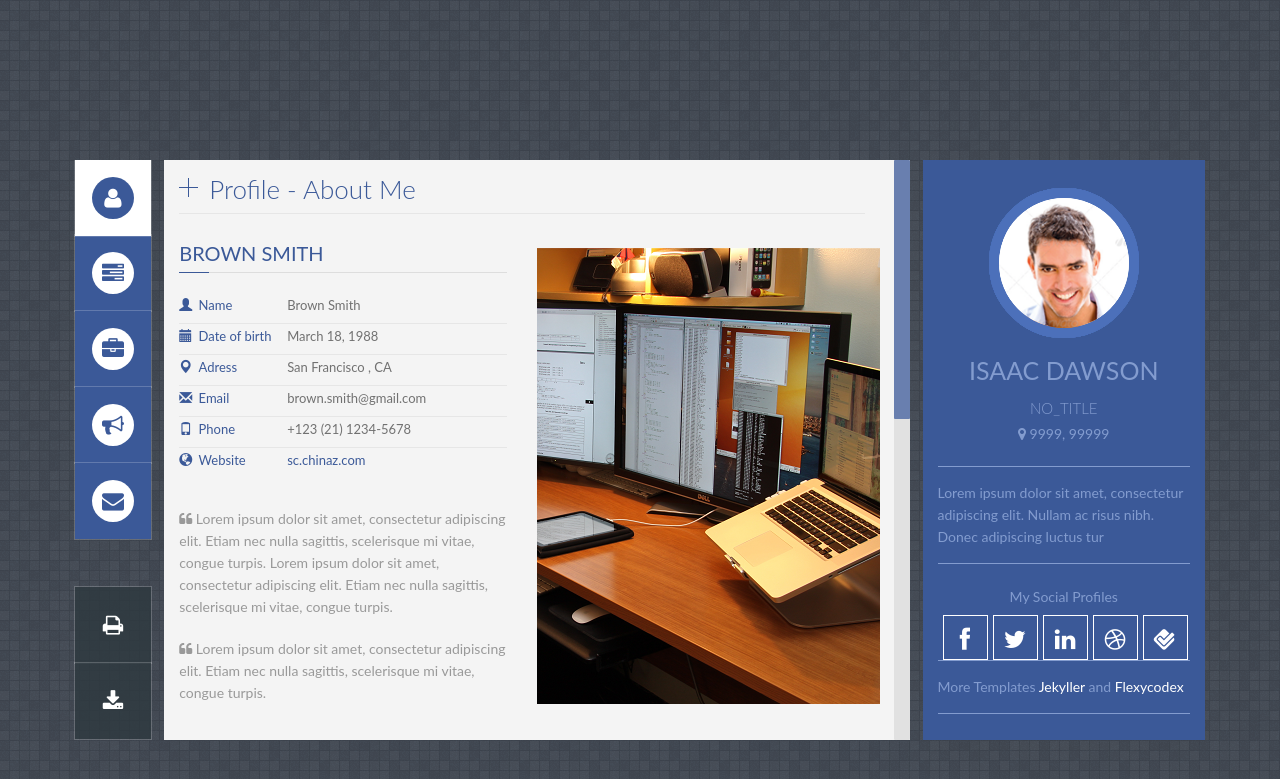
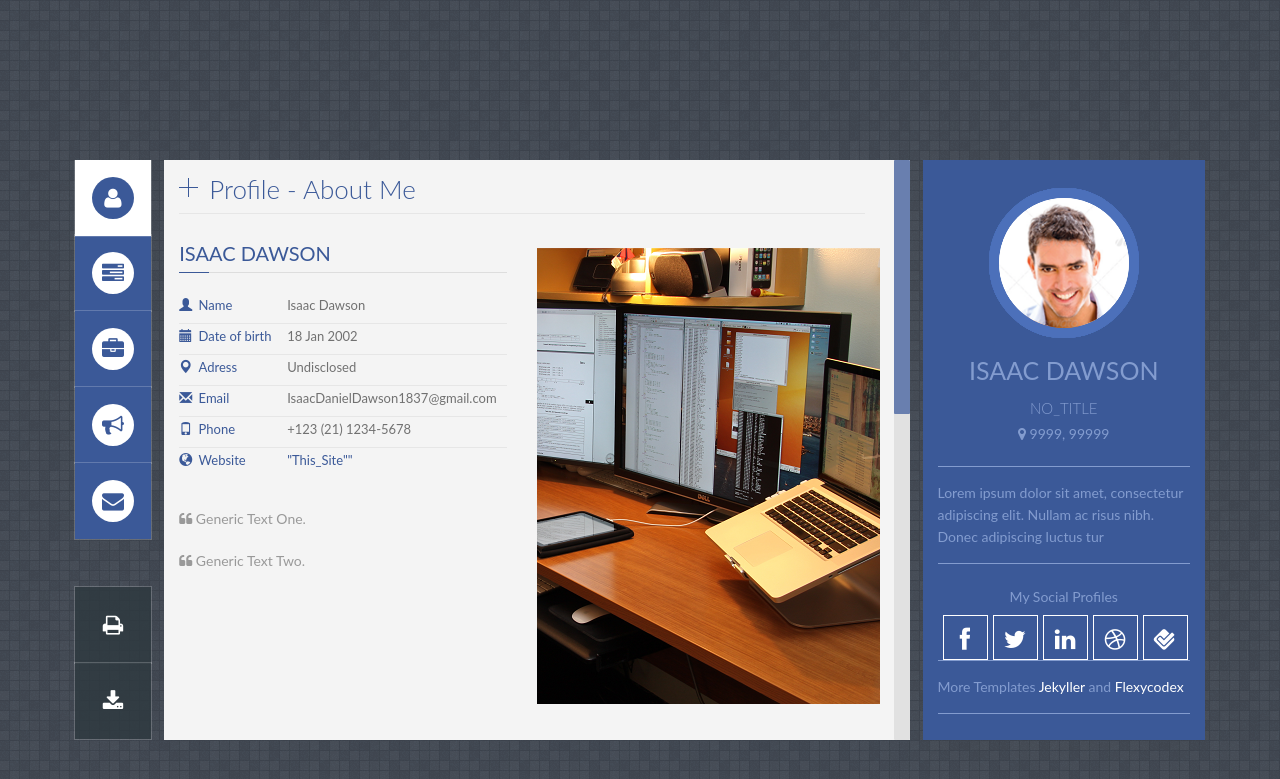
Before and after one commit to Isaac-D-Dawson/Isaac-D-Dawson.github.io, a Jekyll site: the page built from index.html, in a window 1280 px wide. Shown: the top 779 px of the page. Built offline with Jekyll 4.4.1, drawn with Linux system fonts in a browser that asks for light colours; some web fonts are replaced.

Commit message:
Testing profile.html changes

```diff
--- a/_includes/portfolio.html
+++ b/_includes/portfolio.html
@@ -217,7 +217,7 @@
             <div class="portfolio logo" data-cat="logo">
                 <!-- .portfolio-wrapper -->
                 <div class="portfolio-wrapper">
-                    <a href="images/portfolio/11.jpg" title="Etiam quis mi eu elit tempor facilisis id et neque. Nulla sit amet sem sapien." rel="portfolio">
+                    <a href="images/portfolio/11.jpg" title="Test Script 1" rel="portfolio">
                         <img src="images/portfolio/11.jpg" alt="Mobi Sock" />
                         <div class="label">
                             <div class="label-text">
--- a/_includes/profile.html
+++ b/_includes/profile.html
@@ -8,7 +8,7 @@
 
         <!--About me-->
         <div class="title_content">
-            <div class="text_content">brown smith</div>
+            <div class="text_content">Isaac Dawson</div>
             <div class="clear"></div>
         </div>
 
@@ -17,28 +17,30 @@
             <li>
                 <i class="glyphicon glyphicon-user"></i>
                 <label>Name</label>
-                <span class="value">Brown Smith</span>
+                <span class="value">Isaac Dawson</span>
+                <!-- Really need to work out how to assign variables for stuff like this -->
+                <!-- Ideally assigned from the "Config.YAML" files for simplicity.-->
                 <div class="clear"></div>
             </li>
 
             <li>
                 <i class="glyphicon glyphicon-calendar"></i>
                 <label>Date of birth</label>
-                <span class="value">March 18, 1988</span>
+                <span class="value">18 Jan 2002</span>
                 <div class="clear"></div>
             </li>
 
             <li>
                 <i class="glyphicon glyphicon-map-marker"></i>
                 <label>Adress</label>
-                <span class="value">San Francisco , CA</span>
+                <span class="value">Undisclosed</span>
                 <div class="clear"></div>
             </li>
 
             <li>
                 <i class="glyphicon glyphicon-envelope"></i>
                 <label>Email</label>
-                <span class="value">brown.smith@gmail.com</span>
+                <span class="value">IsaacDanielDawson1837@gmail.com</span>
                 <div class="clear"></div>
             </li>
 
@@ -46,13 +48,15 @@
                 <i class="glyphicon glyphicon-phone"></i>
                 <label>Phone</label>
                 <span class="value">+123 (21) 1234-5678</span>
+                <!-- We've got a lot of these "Key":"Value" pairs.-->
+                <!-- more work for that config file maybe? -->
                 <div class="clear"></div>
             </li>
 
             <li>
                 <i class="glyphicon glyphicon-globe"></i>
                 <label>Website</label>
-                <span class="value"><a href="#" target="_blank">sc.chinaz.com</a></span>
+                <span class="value"><a href="#" target="_blank">"This_Site""</a></span>
                 <div class="clear"></div>
             </li>
 
@@ -61,12 +65,12 @@
 
         <p style="margin-bottom:20px">
             <i class="fa fa-quote-left"></i>
-            Lorem ipsum dolor sit amet, consectetur adipiscing elit. Etiam nec nulla sagittis, scelerisque mi vitae, congue turpis. Lorem ipsum dolor sit amet, consectetur adipiscing elit. Etiam nec nulla sagittis, scelerisque mi vitae, congue turpis.
+            Generic Text One.
         </p>
 
          <p style="margin-bottom:20px">
             <i class="fa fa-quote-left"></i>
-            Lorem ipsum dolor sit amet, consectetur adipiscing elit. Etiam nec nulla sagittis, scelerisque mi vitae, congue turpis.
+            Generic Text Two.
 
         </p>
 
@@ -100,8 +104,8 @@
             <div class="service">
                 <div class="service-icon"><i class="fa fa-tag"></i></div>
                 <div class="service-detail">
-                    <h6>Making Money</h6>
-                    <p>Fusce quis interdum ipsum.Suspendi suscipit vehicula sapienid mattis. Lorem ipsum amet consectetur.</p>
+                    <h6>Low Tier IT Support</h6>
+                    <p>At this time I can provide basic technical support for a range of products. Such support ranges from "Common sense to "i googled your problem"</p>
                 </div>
             </div>
         </div>
```
